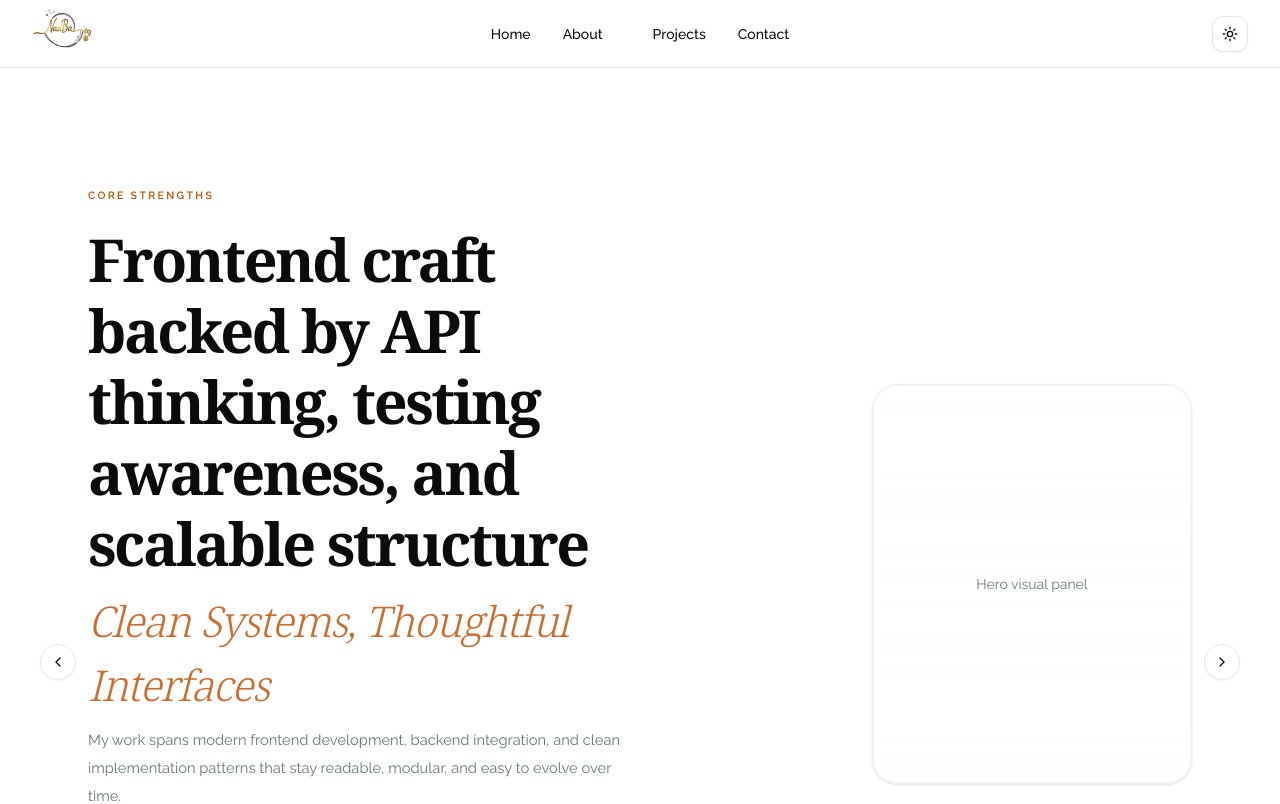
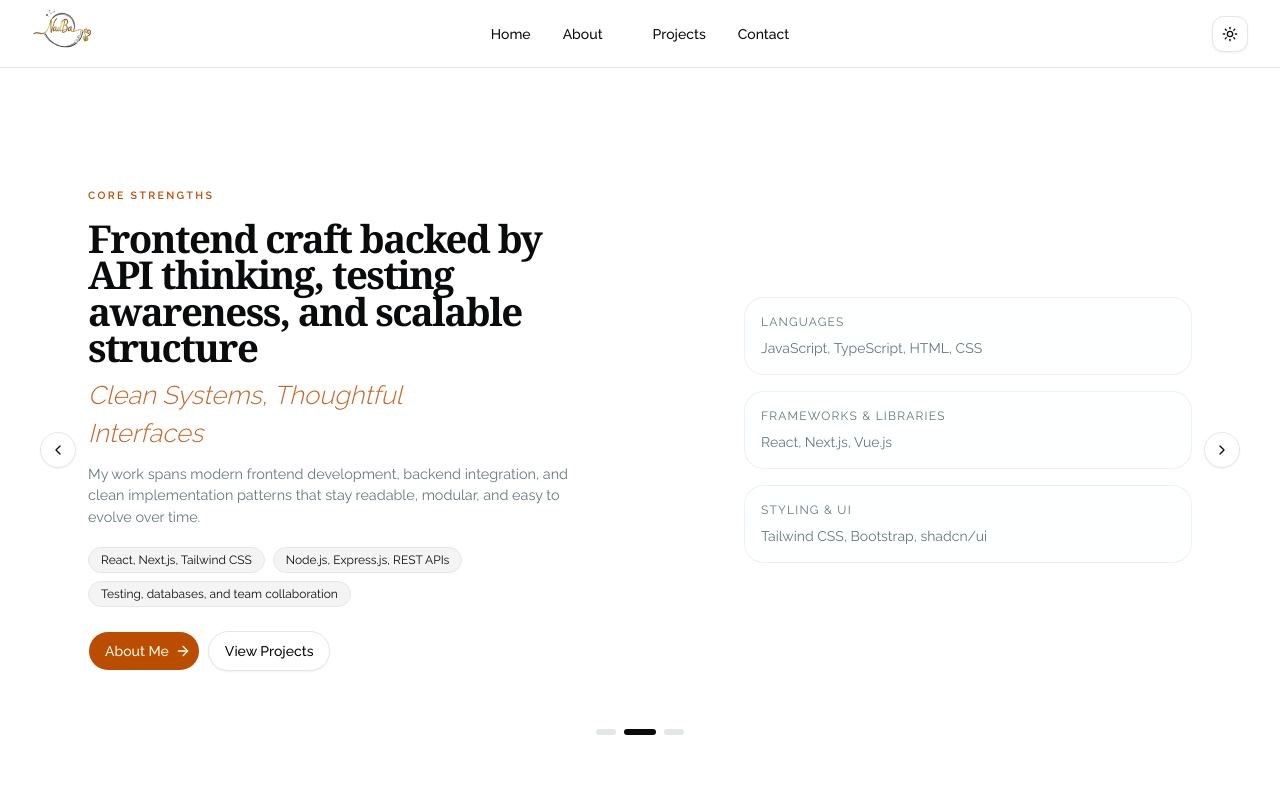
Before and after one commit to NanaAddoDBa/nana-monorepo, a Next.js app: page / in a window 1280 px wide. Shown: the top 804 px of the page. Built offline with nearby package versions, Linux system fonts and the light colour scheme; some icons are missing.

Commit message:
feat(hero): switch non-image slides to flex layout to eliminate dead space and normalize width

```diff
--- a/components/sections/hero/heroSlide.tsx
+++ b/components/sections/hero/heroSlide.tsx
@@ -1,8 +1,11 @@
+import Image from "next/image"
+
 import type { HeroSlide as HeroSlideData } from "@/types/heroTypes"
 import { cn } from "@/lib/utils"
 
 import { HeroActions } from "./heroActions"
-import Image from "next/image"
+import { skillsData } from "@/data/skillsData"
+import { projectsData } from "@/data/projectsData"
 
 type HeroSlideProps = {
   slide: HeroSlideData
@@ -12,10 +15,116 @@ type HeroSlideProps = {
 export function HeroSlide({ slide, headingId }: Readonly<HeroSlideProps>) {
   const isCompact = slide.density === "compact"
 
+  const isImage = slide.variant === "image"
+  const isSkills = slide.variant === "skills"
+  const isProjects = slide.variant === "projects"
+
   return (
-    <div className="flex h-full items-center">
-      <div className="grid w-full grid-cols-1 items-center gap-8 lg:grid-cols-12 lg:gap-10">
-        <div className="flex flex-col gap-5 lg:col-span-7 xl:col-span-6">
+    <div className="w-full">
+      {/* ===== IMAGE SLIDE (GRID) ===== */}
+      {isImage ? (
+        <div className="grid w-full items-center gap-10 lg:grid-cols-[minmax(0,1fr)_minmax(22rem,26rem)]">
+          {/* LEFT */}
+          <div className="flex flex-col gap-4">
+            <HeroText
+              slide={slide}
+              headingId={headingId}
+              isCompact={isCompact}
+            />
+          </div>
+
+          {/* RIGHT IMAGE */}
+          <div className="flex justify-end">
+            <div className="w-full max-w-[22rem] xl:max-w-[24rem]">
+              <div className="relative aspect-[4/5] overflow-hidden rounded-[1.5rem] border border-border/70 bg-card shadow-[0_18px_45px_-25px_rgba(0,0,0,0.3)]">
+                <Image
+                  src={slide.image!.src}
+                  alt={slide.image!.alt}
+                  fill
+                  className="object-cover"
+                  priority={headingId === "hero-heading"}
+                />
+              </div>
+            </div>
+          </div>
+        </div>
+      ) : (
+        /* ===== NON-IMAGE SLIDES (FLEX — THIS FIXES YOUR PROBLEM) ===== */
+        <div className="flex flex-col gap-10 lg:flex-row lg:items-center lg:justify-between">
+          {/* LEFT */}
+          <div className="max-w-[60%]">
+            <HeroText
+              slide={slide}
+              headingId={headingId}
+              isCompact={isCompact}
+            />
+          </div>
+
+          {/* RIGHT */}
+          {isSkills && (
+            <div className="w-full max-w-[28rem] space-y-4">
+              {skillsData.programming.slice(0, 3).map((group) => (
+                <div
+                  key={group.category}
+                  className="rounded-xl border border-border/60 bg-card/50 p-4"
+                >
+                  <p className="mb-2 text-xs tracking-widest text-muted-foreground uppercase">
+                    {group.category}
+                  </p>
+                  <p className="text-sm text-muted-foreground">
+                    {group.items.map((i) => i.name).join(", ")}
+                  </p>
+                </div>
+              ))}
+            </div>
+          )}
+
+          {isProjects && (
+            <div className="w-full max-w-[24rem] rounded-xl border border-border/60 bg-card/60 p-5 shadow-sm">
+              <p className="mb-4 text-center text-xs tracking-widest text-muted-foreground uppercase">
+                Selected Case Studies
+              </p>
+
+              <div className="space-y-3">
+                {projectsData.items
+                  .filter((p) => p.featured)
+                  .slice(0, 2)
+                  .map((project) => (
+                    <div
+                      key={project.id}
+                      className="rounded-lg border border-border/50 bg-secondary/40 p-3"
+                    >
+                      <p className="text-sm font-medium">{project.title}</p>
+                      <p className="text-xs text-muted-foreground">
+                        {project.category}
+                      </p>
+                    </div>
+                  ))}
+              </div>
+
+              <button className="mt-5 w-full rounded-md bg-primary py-2 text-sm text-primary-foreground">
+                Explore Projects
+              </button>
+            </div>
+          )}
+        </div>
+      )}
+    </div>
+  )
+}
+
+/* ===== TEXT BLOCK (REUSABLE + CLEAN) ===== */
+function HeroText({
+  slide,
+  headingId,
+  isCompact,
+}: {
+  slide: HeroSlideData
+  headingId?: string
+  isCompact: boolean
+}) {
+  return (
+    <div className="flex flex-col gap-4">
       <p className="text-[0.66rem] font-semibold tracking-[0.22em] text-primary uppercase">
         {slide.eyebrow}
       </p>
@@ -23,53 +132,34 @@ export function HeroSlide({ slide, headingId }: Readonly<HeroSlideProps>) {
       <div className={cn("flex flex-col", isCompact ? "gap-2.5" : "gap-3")}>
         <h1
           id={headingId}
-              className={cn(
-                "font-heading leading-[0.98] font-bold tracking-[-0.04em] text-foreground",
-                isCompact
-                  ? "text-3xl sm:text-[3.2rem] md:text-[3.45rem] lg:text-[3.55rem] xl:text-[3.7rem]"
-                  : "text-3xl sm:text-4xl md:text-[3rem] lg:text-[3.35rem] xl:text-[3.65rem]"
-              )}
+          className="max-w-[22ch] font-heading text-[clamp(2rem,3vw,3.2rem)] leading-[0.95] font-bold tracking-[-0.04em] text-foreground"
         >
           {slide.title}
         </h1>
 
-            {slide.highlightLine ? (
-              <p
-                className={cn(
-                  "font-heading leading-none font-light tracking-[-0.03em] text-primary/80 italic",
-                  isCompact
-                    ? "text-[1.7rem] sm:text-[2rem] md:text-[2.35rem] lg:text-[2.45rem] xl:text-[2.65rem]"
-                    : "text-[1.9rem] sm:text-[2.3rem] md:text-[2.6rem] lg:text-[2.75rem] xl:text-[3rem]"
-                )}
-              >
+        {slide.highlightLine && (
+          <p className="max-w-[24ch] text-[clamp(1.4rem,2vw,2.2rem)] font-light text-primary/85 italic">
             {slide.highlightLine}
           </p>
-            ) : null}
+        )}
 
-            <p
-              className={cn(
-                "text-muted-foreground",
-                isCompact
-                  ? "text-sm leading-7 md:text-[0.92rem] md:leading-7"
-                  : "text-sm leading-7 md:text-[0.95rem] md:leading-8"
-              )}
-            >
+        <p className="max-w-[55ch] text-[clamp(0.9rem,1vw,1.05rem)] text-muted-foreground">
           {slide.description}
         </p>
       </div>
 
-          {slide.supportingPoints?.length ? (
-            <ul className="flex flex-wrap gap-2.5 pt-1">
+      {slide.supportingPoints?.length && (
+        <div className="flex flex-wrap gap-2 pt-1">
           {slide.supportingPoints.map((point) => (
-                <li
+            <span
               key={point}
-                  className="rounded-full border border-border bg-secondary px-3 py-1.5 text-xs text-secondary-foreground sm:text-sm"
+              className="rounded-full border border-border bg-secondary px-3 py-1 text-xs"
             >
               {point}
-                </li>
+            </span>
           ))}
-            </ul>
-          ) : null}
+        </div>
+      )}
 
       <HeroActions
         primaryAction={slide.primaryAction}
@@ -77,32 +167,5 @@ export function HeroSlide({ slide, headingId }: Readonly<HeroSlideProps>) {
         size={isCompact ? "compact" : "default"}
       />
     </div>
-
-        <div className="lg:col-span-5 xl:col-span-6">
-          <div className="mx-auto w-full max-w-[320px] lg:mr-0 lg:ml-auto">
-            {slide.image ? (
-              <div className="relative aspect-[4/5] overflow-hidden rounded-2xl border border-border/70 bg-card/40 shadow-sm">
-                <Image
-                  src={slide.image.src}
-                  alt={slide.image.alt}
-                  width={320}
-                  height={400}
-                  className="h-full w-full object-cover"
-                  priority={headingId === "hero-heading"}
-                />
-              </div>
-            ) : (
-              <div className="aspect-[4/5] rounded-2xl border border-border/70 bg-card/40 shadow-sm backdrop-blur-sm">
-                <div className="flex h-full items-center justify-center rounded-2xl border border-border/40 bg-gradient-to-b from-background/40 to-card/60">
-                  <span className="text-sm text-muted-foreground">
-                    Hero visual panel
-                  </span>
-                </div>
-              </div>
-            )}
-          </div>
-        </div>
-      </div>
-    </div>
   )
 }
--- a/components/sections/hero/heroSlideFrame.tsx
+++ b/components/sections/hero/heroSlideFrame.tsx
@@ -18,7 +18,7 @@ export function HeroSlideFrame({
         className
       )}
     >
-      <div className="flex min-h-[28rem] items-center md:min-h-[30rem] lg:min-h-[34rem]">
+      <div className="flex items-center">
         <div className="w-full">{children}</div>
       </div>
     </div>
--- a/data/heroSlidesData.ts
+++ b/data/heroSlidesData.ts
@@ -3,6 +3,7 @@ import type { HeroSlide } from "@/types/heroTypes"
 export const heroSlidesData = [
   {
     id: "intro",
+    variant: "image",
     density: "default",
     eyebrow: "welcome to my personal website",
     title: "Hello, I’m Nana Addo Dankwa Bampoe Addo",
@@ -33,6 +34,7 @@ export const heroSlidesData = [
   },
   {
     id: "strengths",
+    variant: "skills",
     density: "compact",
     eyebrow: "Core Strengths",
     title:
@@ -60,6 +62,7 @@ export const heroSlidesData = [
   },
   {
     id: "proof",
+    variant: "projects",
     density: "compact",
     eyebrow: "Selected Proof",
     title:
--- a/types/heroTypes.ts
+++ b/types/heroTypes.ts
@@ -1,3 +1,7 @@
+// -----------------------------
+// ACTION TYPES (unchanged)
+// -----------------------------
+
 export type HeroSlideActionVariant = "primary" | "secondary"
 
 export type HeroSlideLinkAction = {
@@ -13,16 +17,31 @@ export type HeroSlideDownloadGroupAction = {
   downloadGroupId: string
   variant: HeroSlideActionVariant
 }
+
+export type HeroSlideAction = HeroSlideLinkAction | HeroSlideDownloadGroupAction
+
+// -----------------------------
+// SHARED TYPES
+// -----------------------------
+
+export type HeroSlideDensity = "default" | "compact"
+
 export type HeroSlideImage = {
   src: string
   alt: string
 }
 
-export type HeroSlideAction = HeroSlideLinkAction | HeroSlideDownloadGroupAction
+// -----------------------------
+// VARIANT SYSTEM (NEW)
+// -----------------------------
 
-export type HeroSlideDensity = "default" | "compact"
+export type HeroSlideVariant = "image" | "skills" | "projects"
 
-export type HeroSlide = {
+// -----------------------------
+// BASE TYPE (shared across all)
+// -----------------------------
+
+type HeroSlideBase = {
   id: string
   eyebrow: string
   title: string
@@ -31,6 +50,41 @@ export type HeroSlide = {
   primaryAction: HeroSlideAction
   secondaryAction?: HeroSlideAction
   supportingPoints?: string[]
-  image?: HeroSlideImage
   density?: HeroSlideDensity
 }
+
+// -----------------------------
+// VARIANT: IMAGE (Slide 1)
+// -----------------------------
+
+export type HeroSlideImageVariant = HeroSlideBase & {
+  variant: "image"
+  image: HeroSlideImage
+}
+
+// -----------------------------
+// VARIANT: SKILLS (Slide 2)
+// -----------------------------
+
+export type HeroSlideSkillsVariant = HeroSlideBase & {
+  variant: "skills"
+  // no image allowed
+}
+
+// -----------------------------
+// VARIANT: PROJECTS (Slide 3)
+// -----------------------------
+
+export type HeroSlideProjectsVariant = HeroSlideBase & {
+  variant: "projects"
+  // no image allowed
+}
+
+// -----------------------------
+// FINAL UNION TYPE
+// -----------------------------
+
+export type HeroSlide =
+  | HeroSlideImageVariant
+  | HeroSlideSkillsVariant
+  | HeroSlideProjectsVariant
```
Lines whose indentation alone changed are shown as unchanged.
